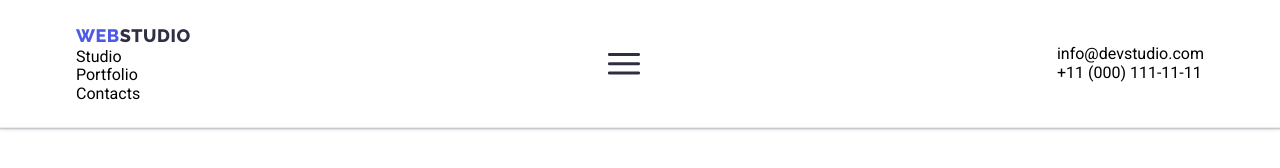
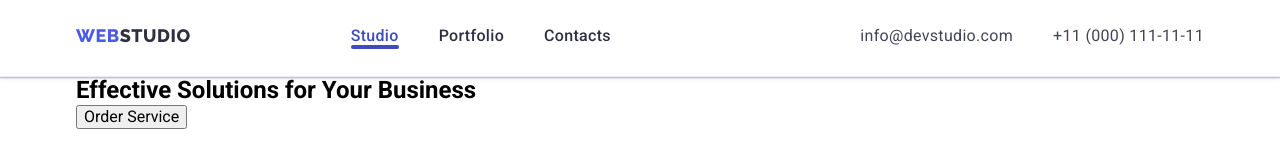
Before and after one commit to TusDP/goit-markup-hw-07, a plain HTML site: page index.html in a window 1280 px wide. Drawn offline with nearby package versions, Linux system fonts and the light colour scheme.

Commit message:
add mobile tablet desktop header

```diff
--- a/css/styles.css
+++ b/css/styles.css
@@ -80,35 +80,6 @@ body {
   }
 }
 
-@media screen and (min-width: 768px) {
-  .container {
-    width: 768px;
-  }
-}
-
-@media screen and (min-width: 1200px) {
-  .container {
-    width: 1158px;
-    padding-left: 15px;
-    padding-right: 15px;
-  }
-}
-
-/* =====Logotype===== */
-.logo-header {
-  font-family: "Raleway", sans-serif;
-  font-weight: 800;
-  font-size: 18px;
-  line-height: 1.33;
-  letter-spacing: 0.03em;
-  text-transform: uppercase;
-  color: var(--dark-color);
-}
-
-.web {
-  color: var(--primary-brand-color);
-}
-
 /* =====Header===== */
 
 @media screen and (max-width: 767px) {
@@ -119,17 +90,6 @@ body {
   .header-adr {
     display: none;
   }
-}
-
-.header {
-  padding-top: 24px;
-  padding-bottom: 24px;
-  background-color: var(--white-color);
-
-  border-bottom: 1px solid var(--accent-color);
-  box-shadow: 0px 2px 1px rgba(46, 47, 66, 0.08),
-    0px 1px 1px rgba(46, 47, 66, 0.16), 0px 1px 6px rgba(46, 47, 66, 0.08);
-}
 
   .header-container {
     position: relative;
@@ -138,6 +98,7 @@ body {
     justify-content: space-between;
   }
 
+  /* =====Mobile menu===== */
   .mobile-menu-open-btn {
     width: 40px;
     height: 40px;
@@ -204,10 +165,16 @@ body {
     border-radius: 50%;
   }
 
+  .mobile-menu-close-btn:hover,
+  .mobile-menu-close-btn:focus {
+    fill: var(--white-color);
+    background-color: var(--pressed-state-color);
+    border-color: transparent;
+  }
+
   .mobile-menu-close-icon {
     width: 12px;
     height: 12px;
-
   }
 
   .mobile-navigation-list {
@@ -216,8 +183,10 @@ body {
     align-items: flex-start;
     gap: 40px;
   }
+
   .mobile-navigation-item {
   }
+
   .mobile-navigation-link {
     font-family: "Roboto";
     font-style: normal;
@@ -231,6 +200,15 @@ body {
     color: var(--dark-color);
   }
 
+  .mobile-navigation-link.current,
+  .mobile-navigation-link:hover,
+  .mobile-navigation-link:focus,
+  .mobile-contacts-tel:hover,
+  .mobile-contacts-tel:focus,
+  .mobile-contacts-mail:hover,
+  .mobile-contacts-mail:focus {
+    color: var(--pressed-state-color);
+  }
   /* ==== */
 
   .mobile-contacts {
@@ -260,13 +238,13 @@ body {
   }
 
   /* ==== */
+
   .mobile-soc-list {
     display: flex;
     align-items: flex-start;
     gap: 56px;
   }
-.mobile-soc-list-item {
-}
+
   .mobile-soc-list-link {
     display: flex;
     justify-content: center;
@@ -289,5 +267,129 @@ body {
     height: 24px;
     fill: var(--light-color);
   }
+}
 
-/* ==== */
+@media screen and (min-width: 768px) {
+  .container {
+    width: 768px;
+  }
+
+  .mobile-menu-open-btn,
+  .mobile-menu {
+    display: none;
+  }
+
+  .header-container {
+    display: flex;
+  }
+
+  .navigation-list {
+    display: flex;
+    gap: 40px;
+    margin-left: 160px;
+  }
+
+  .navigation-item {
+    position: relative;
+  }
+
+  .navigation-link {
+    display: block;
+    font-family: "Roboto";
+    font-style: normal;
+    font-weight: 500;
+    font-size: 16px;
+    line-height: 1.5;
+    letter-spacing: 0.02em;
+    color: var(--dark-color);
+
+    transition: color var(--timing-function);
+  }
+
+  .current::after {
+    position: absolute;
+    display: block;
+    content: "";
+
+    width: 100%;
+    height: 4px;
+    bottom: -1px;
+    background-color: var(--pressed-state-color);
+    border-radius: 2px;
+  }
+
+  .navigation-link:hover,
+  .navigation-link:focus,
+  .current {
+    color: var(--pressed-state-color);
+  }
+
+  .header-adr {
+    margin-left: auto;
+  }
+
+  .contacts-item:not(:last-child) {
+    margin-bottom: 4px;
+  }
+
+  .contacts-link {
+    font-weight: 400;
+    font-size: 12px;
+    line-height: 1.33;
+    letter-spacing: 0.04em;
+    color: var(--text-color);
+  }
+
+  .contacts-link:hover,
+  .contacts-link:focus {
+    color: var(--pressed-state-color);
+  }
+
+
+
+
+}
+
+@media screen and (min-width: 1200px) {
+  .container {
+    width: 1158px;
+    padding-left: 15px;
+    padding-right: 15px;
+  }
+
+  .contacts {
+    display: flex;
+    gap: 40px;
+  }
+
+  .contacts-link {
+    font-size: 16px;
+    line-height: 1.5;
+    letter-spacing: 0.02em;
+  }
+}
+
+/* =====Logotype===== */
+.logo-header {
+  font-family: "Raleway", sans-serif;
+  font-weight: 800;
+  font-size: 18px;
+  line-height: 1.33;
+  letter-spacing: 0.03em;
+  text-transform: uppercase;
+  color: var(--dark-color);
+}
+
+.web {
+  color: var(--primary-brand-color);
+}
+
+.header {
+  padding-top: 24px;
+  padding-bottom: 24px;
+  background-color: var(--white-color);
+
+  border-bottom: 1px solid var(--accent-color);
+  box-shadow: 0px 2px 1px rgba(46, 47, 66, 0.08),
+    0px 1px 1px rgba(46, 47, 66, 0.16), 0px 1px 6px rgba(46, 47, 66, 0.08);
+}
--- a/index.html
+++ b/index.html
@@ -25,16 +25,16 @@
     <!-- header navigation btwn pages -->
     <header class="header">
       <div class="container header-container">
+        <a class="logo-header link" href="./index.html">
+          <span class="web">WEB</span>STUDIO
+        </a>
         <nav class="main-nav">
-          <a class="logo-header link" href="./index.html">
-            <span class="web">WEB</span>STUDIO
-          </a>
           <ul class="navigation-list">
             <li class="navigation-item">
-              <a class="navigation-link link current" href="./index1.html">Studio</a>
+              <a class="navigation-link link current" href="./index.html">Studio</a>
             </li>
             <li class="navigation-item">
-              <a class="navigation-link link" href="./portfolio1.html">Portfolio</a>
+              <a class="navigation-link link" href="./portfolio.html">Portfolio</a>
             </li>
             <li class="navigation-item">
               <a class="navigation-link link" href="#">Contacts</a>
@@ -48,13 +48,13 @@
         </button>
         <address class="header-adr">
           <ul class="contacts">
-            <li>
-              <a class="contact-link link" href="mailto:info@devstudio.com"
+            <li class="contacts-item">
+              <a class="contacts-link link" href="mailto:info@devstudio.com"
                 >info@devstudio.com</a
               >
             </li>
-            <li>
-              <a class="contact-link link" href="tel:+110001111111"
+            <li class="contacts-item">
+              <a class="contacts-link link" href="tel:+110001111111"
                 >+11 (000) 111-11-11</a
               >
             </li>
@@ -72,18 +72,21 @@
               <use href="./images/sprites/icons.svg#icon-close-modal"></use>
             </svg>
           </button>
+          <!-- =====Top part (flex)===== -->
           <ul class="mobile-navigation-list">
             <li class="mobile-navigation-item">
-              <a class="mobile-navigation-link link current" href="./index1.html">Studio</a>
+              <a class="mobile-navigation-link link current" href="./index.html">Studio</a>
             </li>
             <li class="mobile-navigation-item">
-              <a class="mobile-navigation-link link" href="./portfolio1.html">Portfolio</a>
+              <a class="mobile-navigation-link link" href="./portfolio.html">Portfolio</a>
             </li>
             <li class="mobile-navigation-item">
               <a class="mobile-navigation-link link" href="#">Contacts</a>
             </li>
           </ul>
+          <!-- ===================== -->
 
+          <!-- =====Bottom part(flex)===== -->
           <div class="mobile-menu-bottom">
             <!-- Mobile contacts -->
 
@@ -157,19 +160,20 @@
               </li>
             </ul>
           </div>
+          <!-- ===================== -->
         </div>
       </div>
     </header>
     <main>
       <!-- the slogan & order sevice -->
-      <!-- <section class="hero">
+      <section class="hero">
         <div class="container">
           <h1 class="hero-title">Effective Solutions for Your Business</h1>
           <button class="hero-button" type="button" data-modal-open>
             Order Service
           </button>
         </div>
-      </section> -->
+      </section>
       <!-- competencies & our features -->
       <!-- <section class="features">
         <div class="container">
```
Lines whose indentation alone changed are shown as unchanged.
